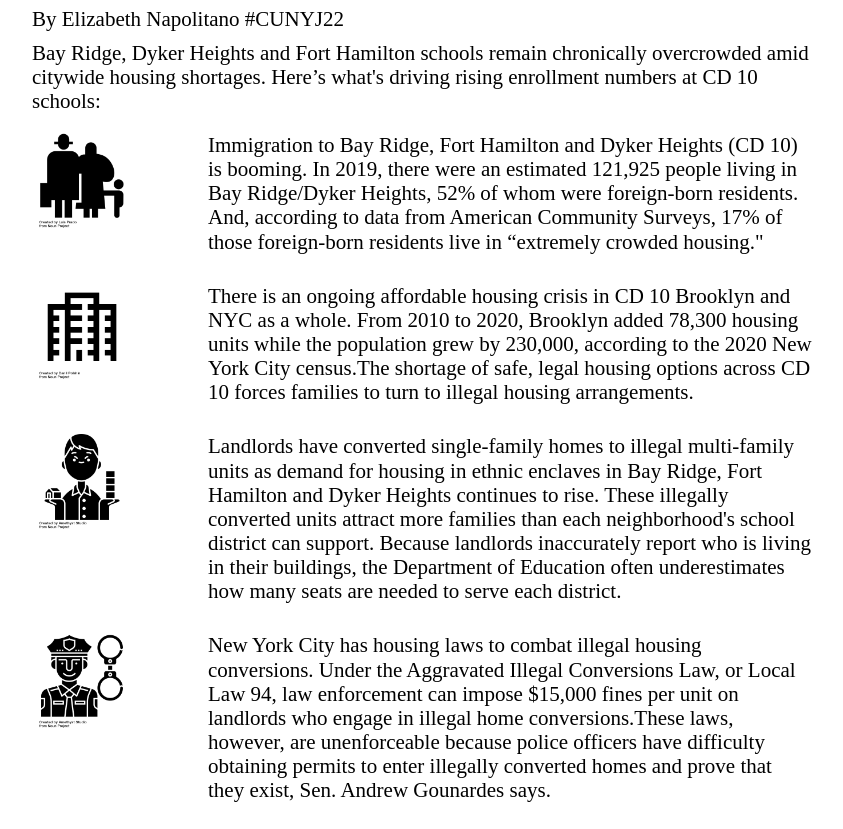
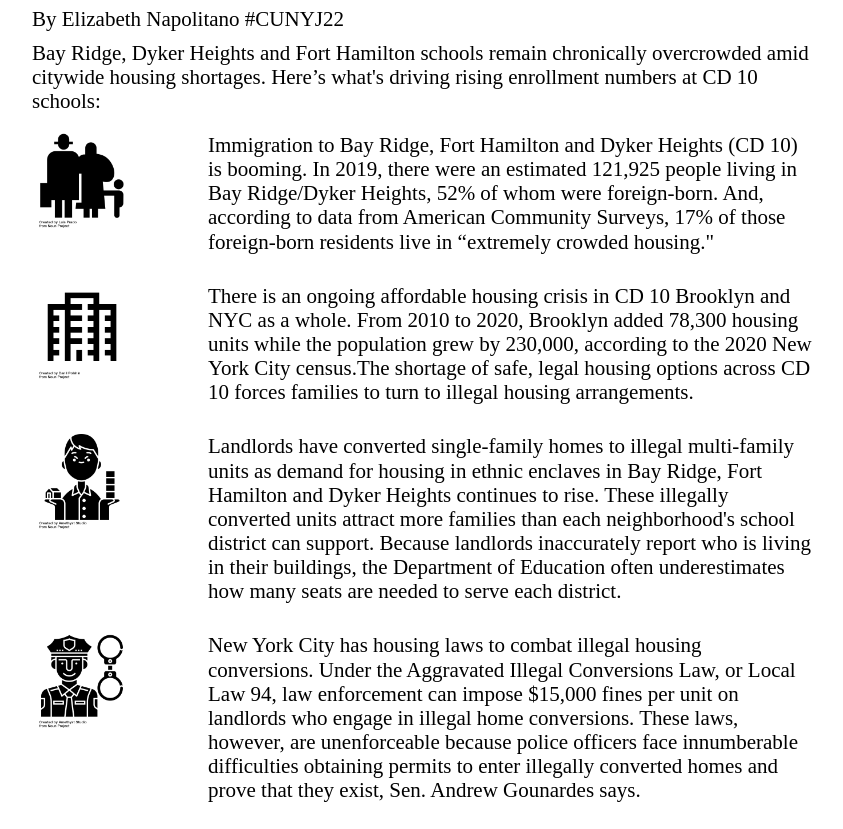
Before and after one commit to Enapolit/Iconproject, a plain HTML site: page index.html in a window 1280 px wide. Shown: the part 94-923 px from the top of the page, without its empty margins (218-1061 px from the left). Drawn offline with nearby package versions, Linux system fonts and the light colour scheme.

Commit message:
Update index.html

```diff
--- a/index.html
+++ b/index.html
@@ -34,7 +34,7 @@
 
     <div class="flex">
       <div class="icon"><img src="Images/noun_Immigrants_3462605.png" alt="Drawing of immigrants"></div>
-      <div class="text">Immigration to Bay Ridge, Fort Hamilton and Dyker Heights (CD 10) is booming. In 2019, there were an estimated 121,925 people living in Bay Ridge/Dyker Heights, 52% of whom were foreign-born residents. And, according to data from American Community Surveys, 17% of those foreign-born residents live in “extremely crowded housing." </div>
+      <div class="text">Immigration to Bay Ridge, Fort Hamilton and Dyker Heights (CD 10) is booming. In 2019, there were an estimated 121,925 people living in Bay Ridge/Dyker Heights, 52% of whom were foreign-born. And, according to data from American Community Surveys, 17% of those foreign-born residents live in “extremely crowded housing." </div>
 
       <div class="icon"><img src="Images/noun_Apartments_2955893.png" alt="Drawing of an apartment complex"></div>
       <div class="text">There is an ongoing affordable housing crisis in CD 10 Brooklyn and NYC as a whole. From 2010 to 2020, Brooklyn added 78,300 housing units while the population grew by 230,000, according to the 2020 New York City census.The shortage of safe, legal housing options across CD 10 forces families to turn to illegal housing arrangements.</div>
@@ -44,7 +44,7 @@
 
       <div class="icon">
       <img src="Images/noun_Police_2419343.png" alt="Drawing of a police officer"></div>
-      <div class="text">New York City has housing laws to combat illegal housing conversions. Under the Aggravated Illegal Conversions Law, or Local Law 94, law enforcement can impose $15,000 fines per unit on landlords who engage in illegal home conversions.These laws, however, are unenforceable because police officers have difficulty obtaining permits to enter illegally converted homes and prove that they exist, Sen. Andrew Gounardes says.</div>
+      <div class="text">New York City has housing laws to combat illegal housing conversions. Under the Aggravated Illegal Conversions Law, or Local Law 94, law enforcement can impose $15,000 fines per unit on landlords who engage in illegal home conversions. These laws, however, are unenforceable because police officers face innumberable difficulties obtaining permits to enter illegally converted homes and prove that they exist, Sen. Andrew Gounardes says.</div>
     </div>
 
     <p>Drawings by Danil Poshin, Luis Prado, Amethyst Studio at the Noun Project.</p>
```
